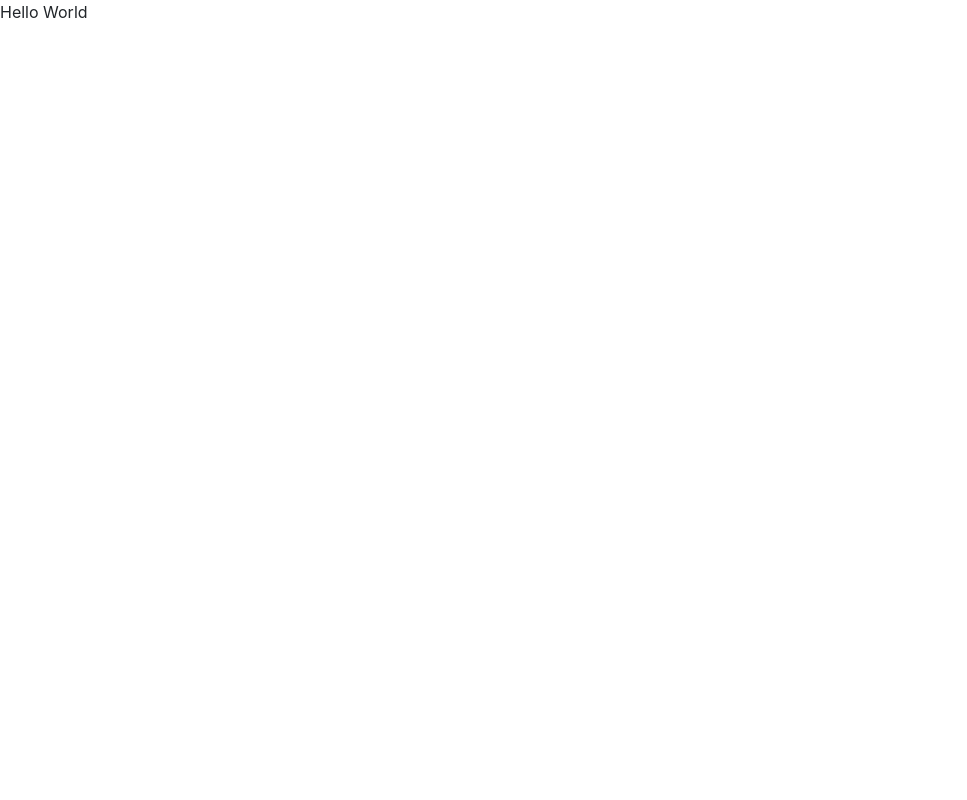
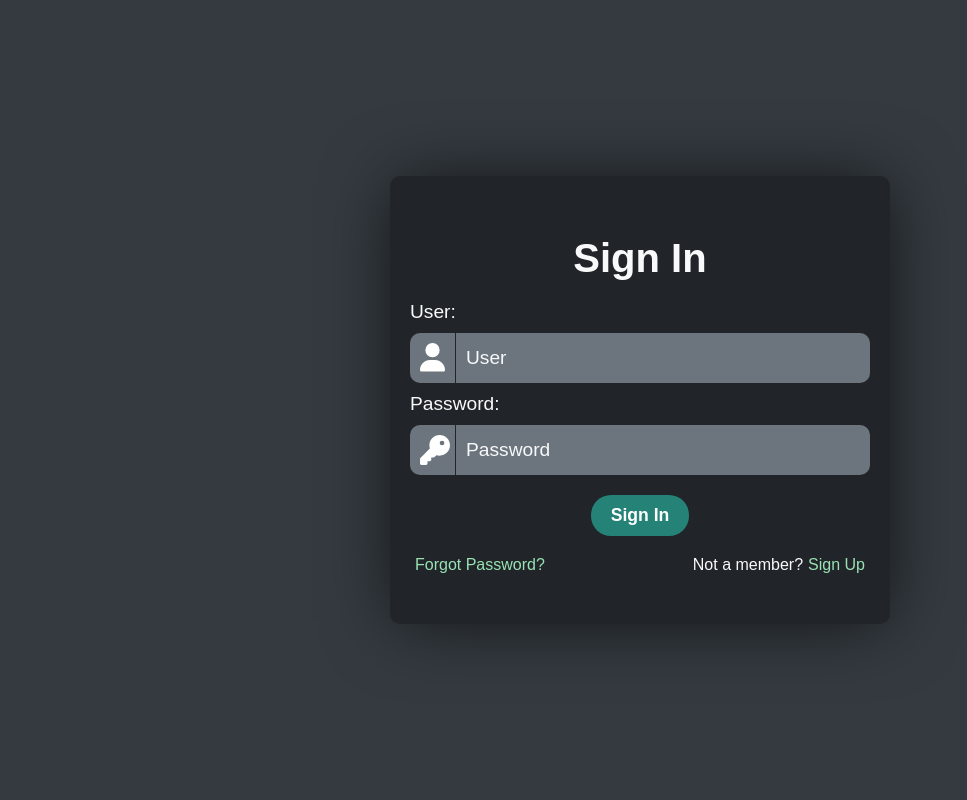
Before and after one commit to VedhaSankar/health-care-app, a Flask app: page / in a window 1280 px wide. Before the commit the part shown is almost empty. Shown: the whole page, without its empty margins (0-967 px from the left). Run offline with Flask 2, Linux system fonts and the light colour scheme; some libraries are stand-ins or nearby versions.

Commit message:
user login with sample data

```diff
--- a/app.py
+++ b/app.py
@@ -1,4 +1,4 @@
-from flask import Flask, render_template, request
+from flask import Flask, render_template, request, redirect
 from pymongo import MongoClient
 from dotenv import load_dotenv
 import os
@@ -7,20 +7,39 @@ from datetime import datetime
 
 load_dotenv()
 
-PORT = os.environ.get('PORT')
-MONGO_URI = os.environ.get('MONGO_URI')
+PORT        = os.environ.get('PORT')
+MONGO_URI   = os.environ.get('MONGO_URI')
 
-client = MongoClient(MONGO_URI)
+client      = MongoClient(MONGO_URI)
 
-DB_NAME = 'trials'
-database = client[DB_NAME]
+DB_NAME     = 'trials'
+database    = client[DB_NAME]
 
 app = Flask(__name__)
 
-@app.route('/')
-def start():
+@app.route('/', methods = ["GET", "POST"])
+def login():
 
-    return render_template('index.html')
+    if (request.method == "POST"):
+
+
+        return redirect('/home')
+
+    return render_template('login.html')
+
+
+
+@app.route('/home', methods = ["POST"])
+def home():
+
+    user        = request.values.get("user")
+    password    = request.values.get("password")
+
+    if user == "admin" and password == "admin":
+
+        return render_template('index.html', message = "Login Successful")
+
+    return render_template('error.html')
 
 
 @app.route('/patient-registration', methods = ["GET", "POST"])
@@ -63,5 +82,7 @@ def patient_registration():
 
     return render_template('patient_registration.html')
 
+
+
 if __name__== "__main__":
     app.run(host="0.0.0.0", debug = True, port = PORT)
--- a/templates/test.html
+++ b/templates/error.html
@@ -9,7 +9,9 @@
 </head>
 
 <body>
-    test
+    <h1>
+        Incorrect username or password
+    </h1>
 </body>
 
 </html>
--- a/templates/index.html
+++ b/templates/index.html
@@ -21,7 +21,7 @@
 
 <body>
     <div class="container/container-fluid">
-        Hello World
+        <h1>{{message}}</h1>
     </div>
 
 </body>
--- /dev/null
+++ b/templates/login.html
@@ -0,0 +1,162 @@
+<!DOCTYPE html>
+<html lang="en">
+
+<head>
+    <meta charset="UTF-8">
+    <meta http-equiv="X-UA-Compatible" content="IE=edge">
+    <meta name="viewport" content="width=device-width, initial-scale=1.0">
+    <title>Document</title>
+    <style>
+        * {
+            padding: 0;
+            margin: 0;
+            box-sizing: border-box;
+        }
+
+        body {
+            display: flex;
+            height: 100vh;
+            background-color: #343a40;
+        }
+
+        #container {
+            margin: auto;
+            display: flex;
+            color: #f8f9fa;
+            flex-direction: column;
+            width: 500px;
+            box-shadow: 1px 2px 71px -6px rgba(0, 0, 0, 0.67);
+            height: fit-content;
+            font-family: 'Ubuntu', sans-serif;
+            background-color: #212529;
+            padding: 50px 20px;
+            border-radius: 10px;
+        }
+
+        #Heading {
+            padding: 10px;
+            text-align: center;
+            font-size: 2.5em;
+            font-weight: 900;
+        }
+
+        label {
+            font-size: 1.2em;
+            font-weight: 500;
+            margin: 10px 0px;
+        }
+
+        input {
+            padding: 10px;
+            border-top-right-radius: 10px;
+            height: 50px;
+            border: none;
+            background-color: #6c757d;
+            border-bottom-right-radius: 10px;
+            font-size: 19.2px;
+
+            color: #f8f9fa;
+        }
+
+        input:focus {
+            outline: none;
+            background-color: none;
+        }
+
+        input::placeholder {
+            color: #f8f9fa;
+            font-size: 19.2px;
+        }
+
+        .row {
+            width: 100%;
+            height: fit-content;
+            display: grid;
+            grid-template-columns: 10% 90%;
+            grid-template-rows: 50px;
+        }
+
+        .icon {
+            height: 50px;
+            margin-right: 1px;
+            background-color: #6c757d;
+            border-top-left-radius: 10px;
+            padding: 10px;
+            border-bottom-left-radius: 10px;
+            fill: white;
+        }
+
+        button {
+            width: fit-content;
+            margin: 20px auto;
+            padding: 10px 20px;
+            outline: none;
+            border: none;
+            border-radius: 20px;
+            font-weight: 700;
+            color: white;
+            background-color: #248277;
+            font-family: 'Ubuntu', sans-serif;
+            font-size: 1.1em;
+            cursor: pointer;
+            transition-duration: 0.25s;
+        }
+
+        button:hover {
+            background-color: #036666;
+        }
+
+        span {
+            display: flex;
+            justify-content: space-between;
+
+        }
+
+        a {
+            text-decoration: none;
+            color: #99e2b4;
+        }
+
+        span>span>a {
+            margin: 0px 5px
+        }
+
+        a:hover {
+            color: #06d6a0;
+        }
+    </style>
+</head>
+
+
+
+<body>
+
+    <form id="container" action="/home" method="post">
+
+        <h3 id="Heading">Sign In</h3>
+        <label>User:</label>
+        <div class="row">
+            <div class="icon"><svg xmlns="http://www.w3.org/2000/svg" viewBox="0 0 448 512" width="100%">
+                    <path
+                        d="M224 256A128 128 0 1 0 224 0a128 128 0 1 0 0 256zm-45.7 48C79.8 304 0 383.8 0 482.3C0 498.7 13.3 512 29.7 512H418.3c16.4 0 29.7-13.3 29.7-29.7C448 383.8 368.2 304 269.7 304H178.3z" />
+                </svg></div><input type="text" name="user" placeholder="User" required>
+        </div>
+        <label>Password:</label>
+        <div class="row">
+
+            <div class="icon"><svg xmlns="http://www.w3.org/2000/svg" viewBox="0 0 512 512" width="30px">
+                    <path
+                        d="M336 352c97.2 0 176-78.8 176-176S433.2 0 336 0S160 78.8 160 176c0 18.7 2.9 36.8 8.3 53.7L7 391c-4.5 4.5-7 10.6-7 17v80c0 13.3 10.7 24 24 24h80c13.3 0 24-10.7 24-24V448h40c13.3 0 24-10.7 24-24V384h40c6.4 0 12.5-2.5 17-7l33.3-33.3c16.9 5.4 35 8.3 53.7 8.3zM376 96a40 40 0 1 1 0 80 40 40 0 1 1 0-80z" />
+                </svg></div><input type="password" name="password" placeholder="Password" required>
+        </div>
+
+        <button type="submit">Sign In</button>
+        <span><span><a href="/home">Forgot Password?</a></span>
+            <span>Not a member? <a href="/register/"> Sign Up</a></span></span>
+    </form>
+
+    {{message}}
+
+</body>
+
+</html>
```
